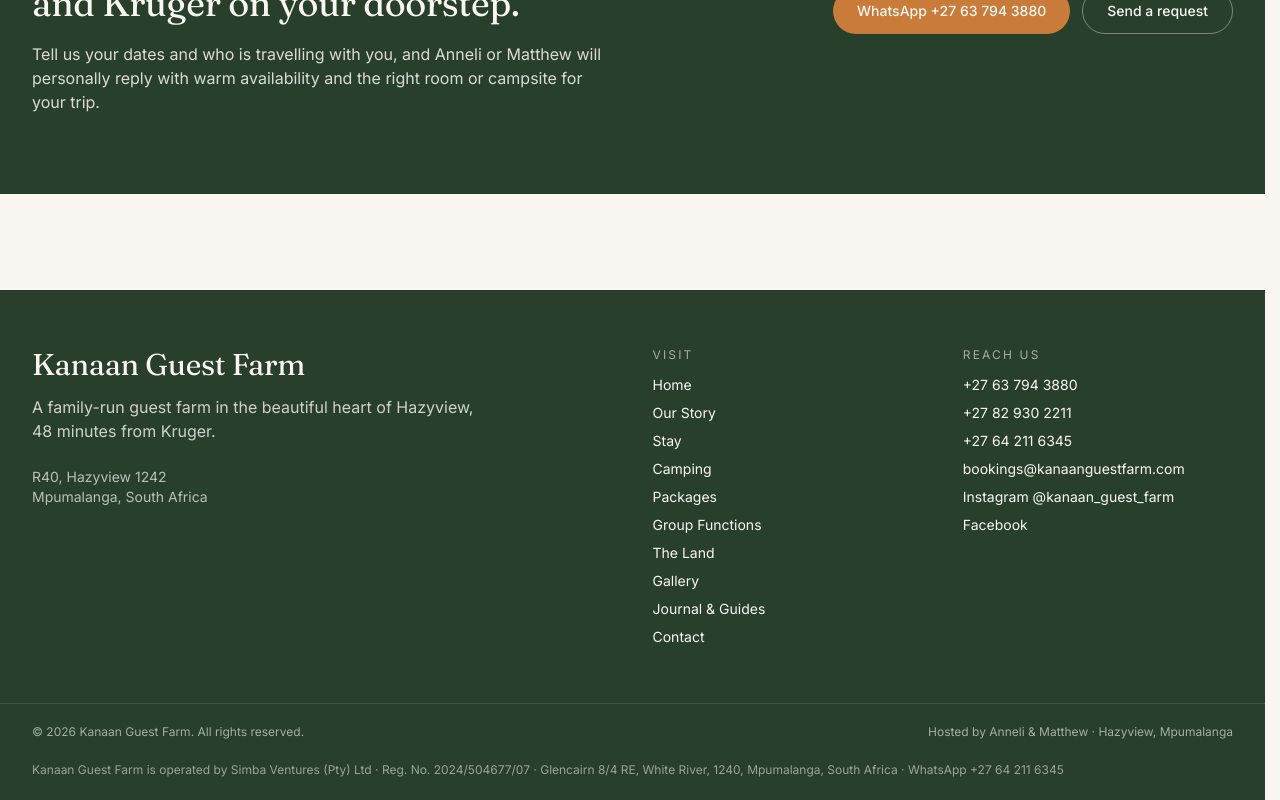
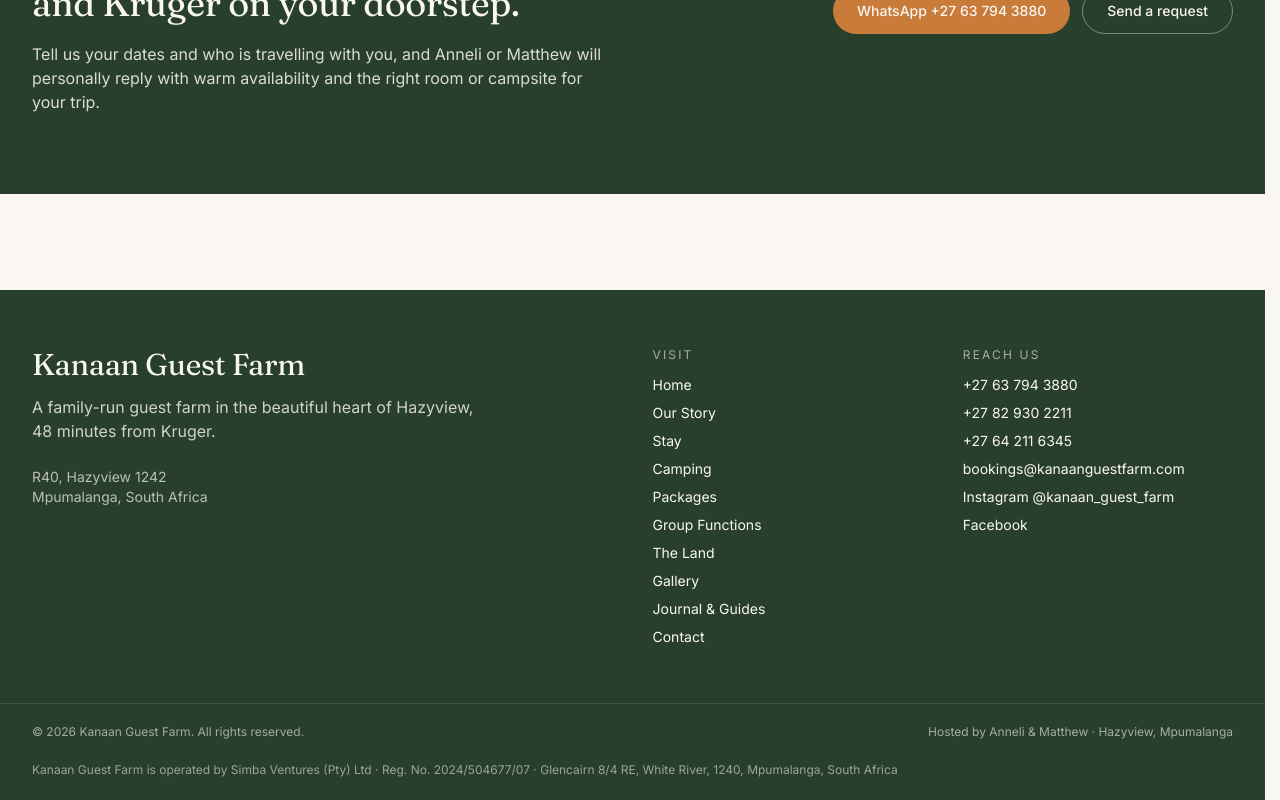
Before and after one commit to shreyash-jain/kannan, a Next.js app: page / in a window 1280 px wide. Shown: the part 8434-9234 px from the top of the page. Built offline with nearby package versions, Linux system fonts and the light colour scheme.

Commit message:
fix(footer): drop the number from the operator line
It now lives in the Reach us list, so the legal line ends at the
registered address. Simba Ventures, the CIPC number and the White River
address are unchanged.

Co-Authored-By: Claude Opus 5 <noreply@anthropic.com>

```diff
--- a/src/components/Footer.tsx
+++ b/src/components/Footer.tsx
@@ -106,16 +106,7 @@ export function Footer() {
         <div className="mx-auto max-w-7xl px-5 pb-5 text-xs leading-relaxed text-bone/55 lg:px-8">
           <p>
             {site.name} is operated by {site.operator.legalName} · Reg. No.{" "}
-            {site.operator.registrationNumber} · {site.operator.registeredAddress}{" "}
-            · WhatsApp{" "}
-            <a
-              href={`https://wa.me/${site.contact.whatsappVerification.replace("+", "")}`}
-              target="_blank"
-              rel="noopener noreferrer"
-              className="hover:text-bone"
-            >
-              {site.contact.whatsappVerificationDisplay}
-            </a>
+            {site.operator.registrationNumber} · {site.operator.registeredAddress}
           </p>
         </div>
       </div>
```
